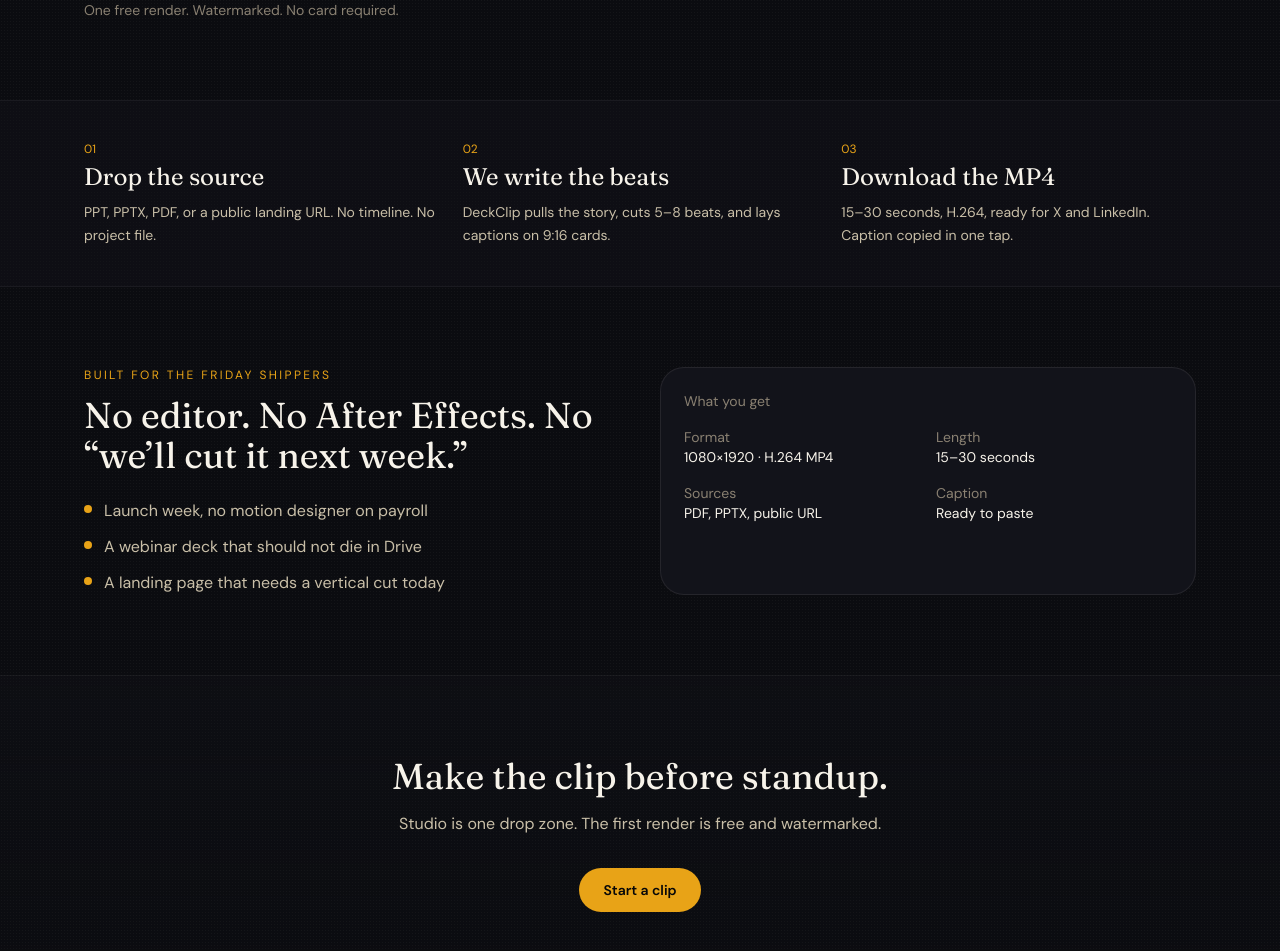
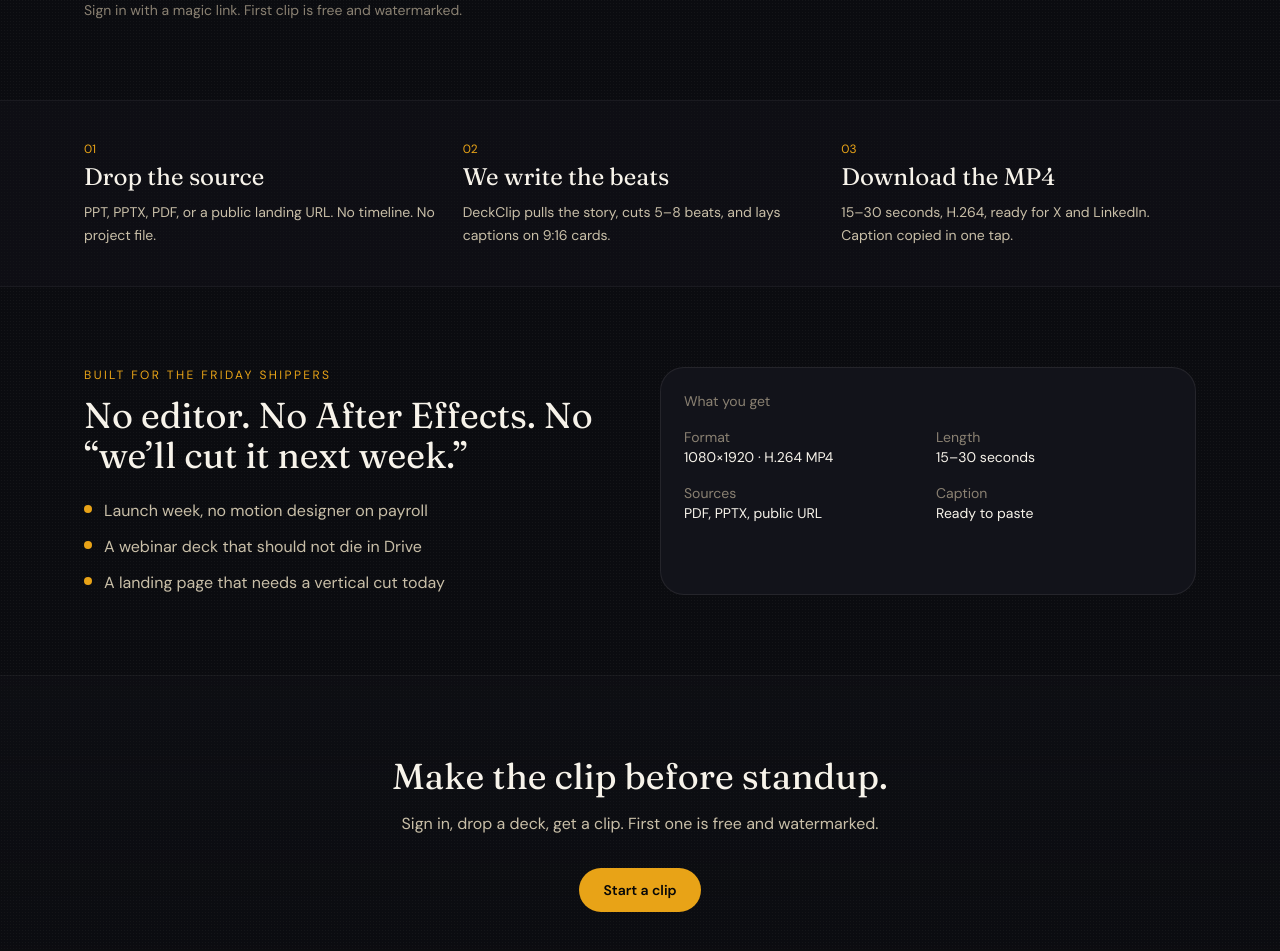
Before and after one commit to xingxinglian/deckclip, a Next.js app: page / in a window 1280 px wide. Shown: the part 583-1534 px from the top of the page. Built offline with nearby package versions, Linux system fonts and the light colour scheme; no server answers.

Commit message:
Landing: sign-in is the gate, not a guest free render

```diff
--- a/src/app/page.tsx
+++ b/src/app/page.tsx
@@ -45,7 +45,7 @@
                 Free vs Pro
               </Link>
             </div>
-            <p className="mt-5 text-sm text-paper-500">One free render. Watermarked. No card required.</p>
+            <p className="mt-5 text-sm text-paper-500">Sign in with a magic link. First clip is free and watermarked.</p>
           </div>
           <div className="relative mx-auto w-full max-w-sm">
             <div className="hairline rounded-[2.2rem] bg-ink-800 p-3 shadow-glow">
@@ -123,7 +123,7 @@
       <section className="border-t border-white/5 bg-gradient-to-b from-ink-800/30 to-transparent">
         <div className="mx-auto max-w-3xl px-5 py-20 text-center">
           <h2 className="font-display text-4xl">Make the clip before standup.</h2>
-          <p className="mt-4 text-paper-300">Studio is one drop zone. The first render is free and watermarked.</p>
+          <p className="mt-4 text-paper-300">Sign in, drop a deck, get a clip. First one is free and watermarked.</p>
           <Link
             href="/studio"
             className="mt-8 inline-flex rounded-full bg-gold-500 px-6 py-3 text-sm font-semibold text-ink-950 hover:bg-gold-400"
```
